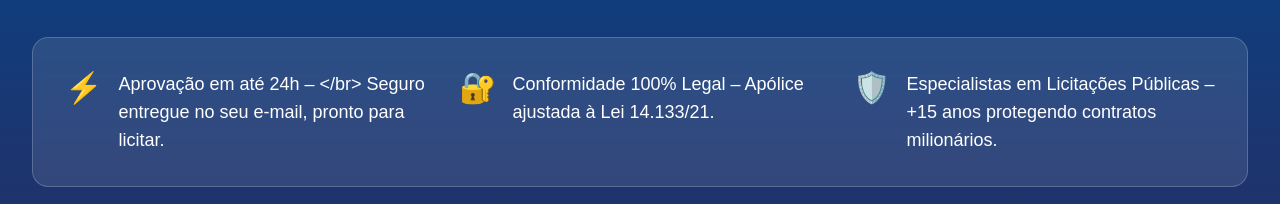
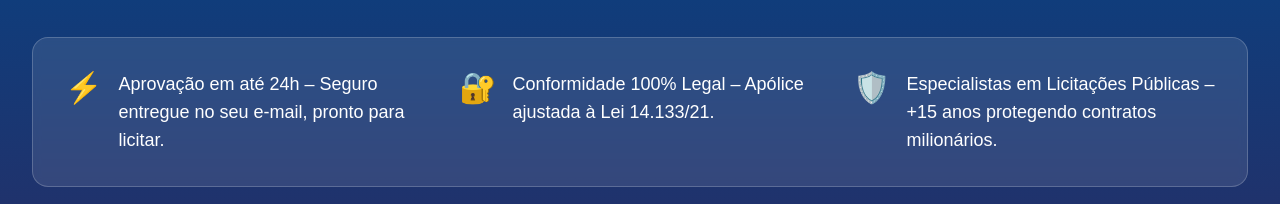
Before and after one commit to kauntdewn1/garantia-app, a React (Vite) app: page / in a window 1280 px wide. Shown: the part 827-1031 px from the top of the page. Built offline with nearby package versions, Linux system fonts and the light colour scheme; the HTML template or start-up script is replaced by a standard one; a web font is replaced by a local one.

Commit message:
Add persuasive bullets section

```diff
--- a/src/components/Bullets.jsx
+++ b/src/components/Bullets.jsx
@@ -5,15 +5,15 @@ function Bullets() {
   const bullets = [
     {
       icon: '⚡',
-      text: 'Aprovação em até 24h – </br> Seguro entregue no seu e-mail, pronto para licitar.'
+      text: 'Aprovação em até 24h – \n Seguro entregue no seu e-mail, pronto para licitar.'
     },
     {
       icon: '🔐',
-      text: 'Conformidade 100% Legal – Apólice ajustada à Lei 14.133/21.'
+      text: 'Conformidade 100% Legal – \nApólice ajustada à Lei 14.133/21.'
     },
     {
       icon: '🛡️',
-      text: 'Especialistas em Licitações Públicas – +15 anos protegendo contratos milionários.'
+      text: 'Especialistas em Licitações Públicas – \n+15 anos protegendo contratos milionários.'
     }
   ];
 
```
